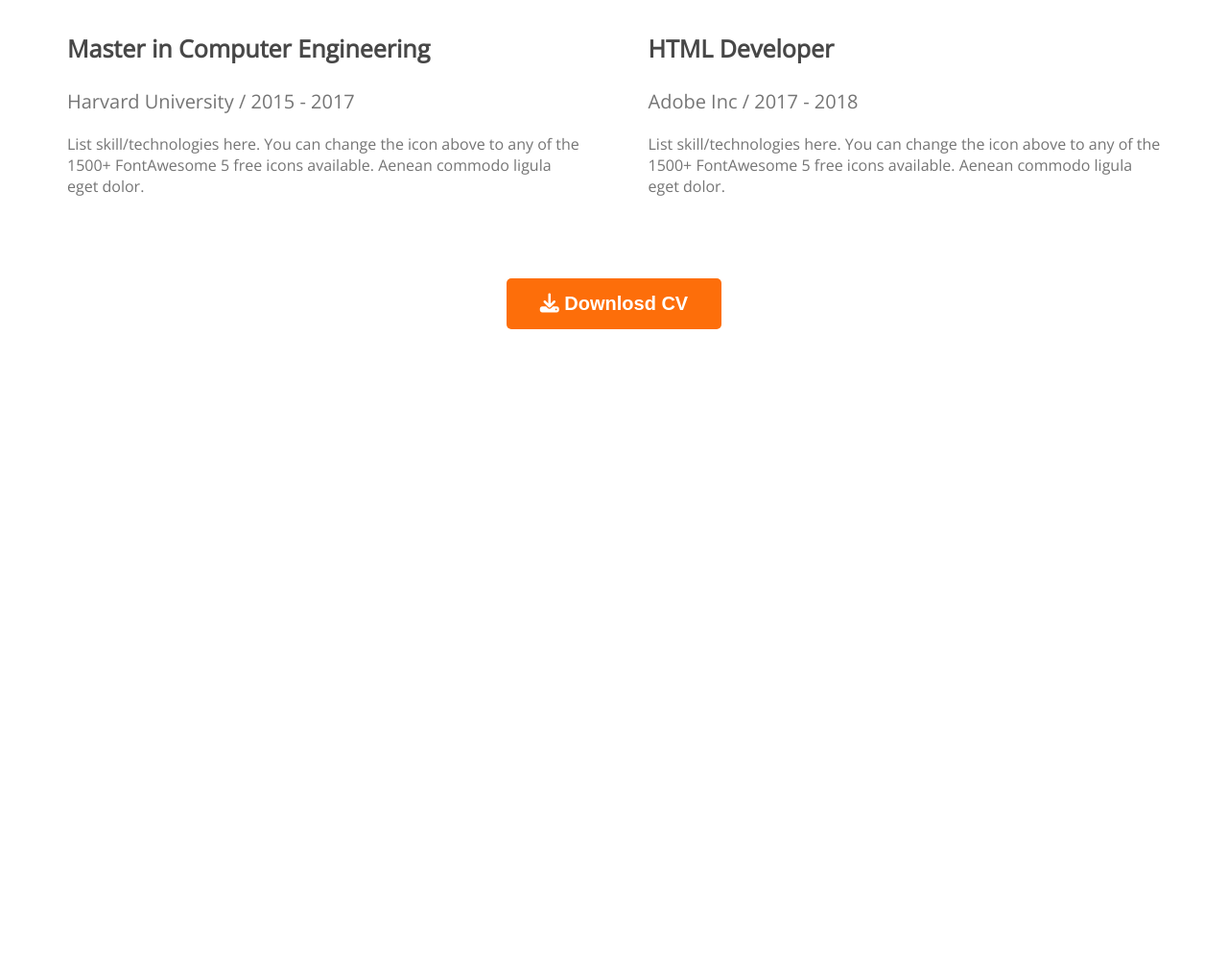
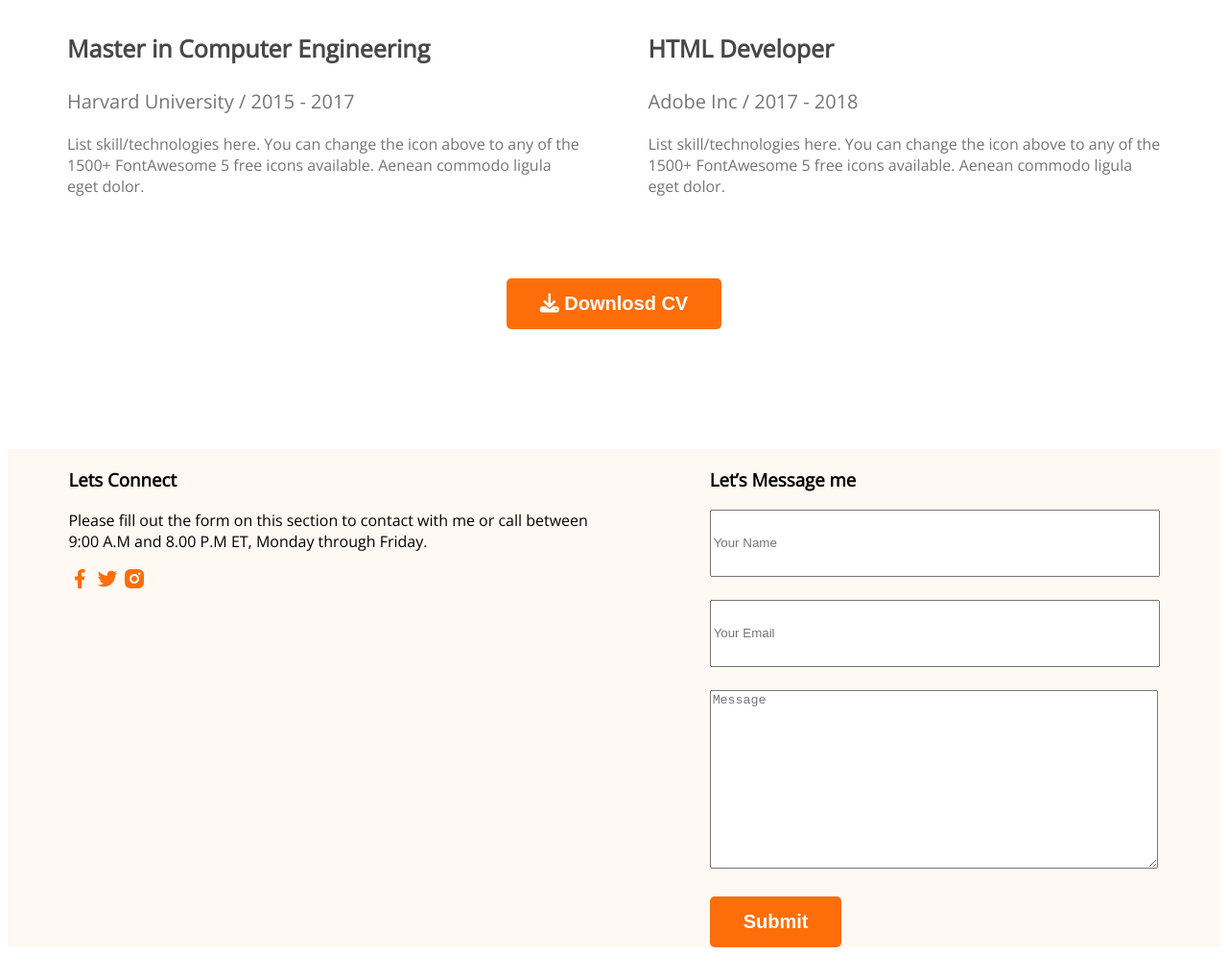
Before and after one commit to Farhad-Hossain-45/developer-pootfolio, a plain HTML site: page index.html in a window 1280 px wide. Shown: the part 3174-4169 px from the top of the page at 96% size. Before the commit the page ends 3525 px from the top, so only its background shows below. Drawn offline with nearby package versions, Linux system fonts and the light colour scheme.

Commit message:
this is footer section

```diff
--- a/index.html
+++ b/index.html
@@ -148,7 +148,30 @@
 
  </main>
  <footer>
-
+    <div class="footer-conteiner">
+        <div class="footer-meassege">
+            <h3 class="footer-header">
+                Lets Connect
+            </h3>
+            <p class="footer description">
+                Please fill out the form on this section to contact with me or call between <br> 9:00 A.M and 8.00 P.M ET, Monday through Friday.
+            </p>
+            <div class="footer-icon">
+            <a href="#"><img src="images/icons/facebook.png" alt=""></a>
+            <a href="#"><img src="images/icons/twitter.png" alt=""></a>
+            <a href="#"><img src="images/icons/insta.png" alt=""></a>
+            </div>
+        </div>
+        <div class="form">
+            <h3 class="footer-header">Let’s Message me</h3>
+            <form>
+                <input type="text" name="" id="name" class="text-name" placeholder="Your Name" required><br>
+                <input type="email" name="" id="name" placeholder="Your Email" required><br>
+                <textarea name="" id="text-area" cols="30" rows="10" placeholder="Message"></textarea><br>
+                <button type="submit" class="praymary-btn">Submit</button>
+            </form>
+        </div>
+    </div>
  </footer>
 </body>
 </html>
--- a/style.css
+++ b/style.css
@@ -155,6 +155,7 @@ main{
 .download-cv{
     text-align: center;
     margin-top: 55px;
+    margin-bottom: 125px;
 }
 .education-title{
     color: #474747;
@@ -175,3 +176,25 @@ main{
     font-size: 16px
 
 }
+footer{
+    background-color: #FFF8F3;
+
+}
+.footer-conteiner{
+    display: flex;
+    justify-content: space-around;
+}
+#name{
+    width: 461px;
+    height: 64px;
+
+}
+.text-name{
+    margin-bottom: 24px;
+}
+#text-area{
+    margin-top: 24px;
+    width: 461px;
+    height: 180px;
+    margin-bottom: 24px;
+}
```
